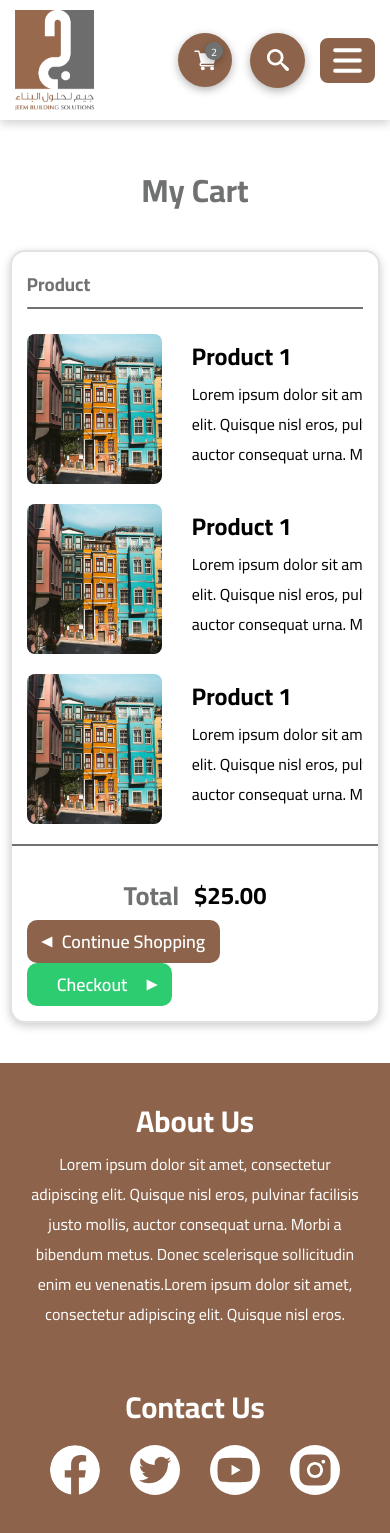
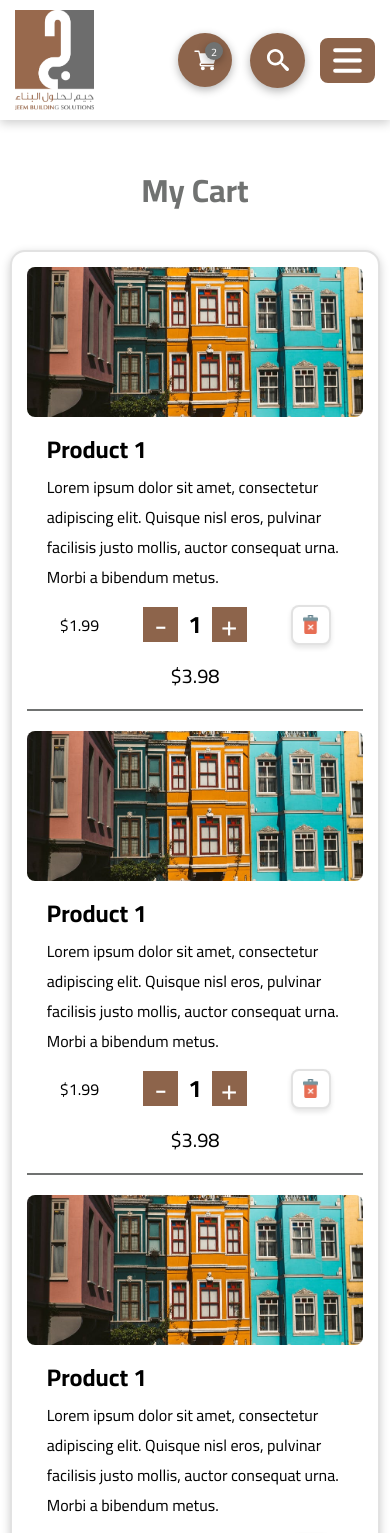
Before and after one commit to ELASHMAWYDEV/jeem, a React (Create React App) app in the folder client/: page /cart in a window 390 px wide. Shown: the top 1533 px of the page. Built offline with nearby package versions, Linux system fonts and the light colour scheme.

Commit message:
responsive: CartItem

```diff
--- a/client/src/styles/Cart.screen.scss
+++ b/client/src/styles/Cart.screen.scss
@@ -65,6 +65,7 @@
     padding-top: 15px;
     .continue-shopping,
     .checkout-btn {
+      white-space: nowrap;
       background-color: $brown;
       position: relative;
       padding: 5px 15px;
@@ -129,24 +130,21 @@
     .cart-box {
       padding: 15px;
       width: 95%;
-      overflow: hidden;
-      .cart-content {
-        overflow-x: auto;
-        width: 100%;
-        & > div {
-          min-width: 900px;
-        }
+    }
+    .cart-header {
+      display: none;
+    }
+    .cart-content {
+      .line-separator {
+        display: none;
       }
-    }
-    .line-separator {
-      width: 900px;
     }
   }
   /*********************************/
   @include media(tablet-sm) {
-  }
-  /*********************************/
-  @include media(phone-lg) {
+    .line-separator {
+      display: none;
+    }
     .cart-footer {
       flex-wrap: wrap;
       align-items: center;
@@ -172,6 +170,23 @@
     }
   }
   /*********************************/
+  @include media(phone-lg) {
+    .cart-footer {
+      gap: 20px;
+      .checkout-btn, .continue-shopping {
+        width: 100%;
+        display: flex;
+        justify-content: center;
+      }
+      .checkout-btn {
+        order: 2;
+      }
+      .continue-shopping {
+        order: 3;
+      }
+    }
+  }
+  /*********************************/
   @include media(phone-sm) {
     .cart-footer {
       .checkout-btn {
@@ -185,7 +200,6 @@
         width: 100%;
         text-align: center;
       }
-
     }
   }
 }
--- a/client/src/styles/CartItem.scss
+++ b/client/src/styles/CartItem.scss
@@ -4,11 +4,10 @@
   display: flex;
   flex-direction: row;
   margin-bottom: 20px;
-  height: 150px;
   .img-container {
     border-radius: 8px;
     overflow: hidden;
-    height: 100%;
+    height: 150px;
     width: 15%;
     img {
       width: 100%;
@@ -17,7 +16,7 @@
     }
   }
   .product-content {
-    margin-left: 30px;
+    margin-left: 20px;
     width: 40%;
   }
   .price,
@@ -36,6 +35,7 @@
       border: none;
       width: 35px;
       height: 35px;
+      min-width: 35px;
       color: $white;
       font-size: 30px;
       line-height: 10px;
@@ -62,6 +62,7 @@
     & > div {
       width: 40px;
       height: 40px;
+      min-width: 40px;
       background-color: $white;
       box-shadow: 0px 3px 5px rgba(0, 0, 0, 0.1);
       border-radius: 8px;
@@ -81,4 +82,56 @@
       width: 15px;
     }
   }
+
+  /*******************************/
+  @include media(desktop-lg) {
+  }
+  /*******************************/
+  @include media(desktop-sm) {
+  }
+  /*******************************/
+  @include media(tablet-lg) {
+    flex-wrap: wrap;
+    justify-content: flex-end;
+    gap: 10px;
+    .img-container {
+      flex: 1;
+      flex-basis: 40%;
+    }
+    .product-content {
+      flex: 2;
+      flex-basis: 50%;
+    }
+  }
+  /*******************************/
+  @include media(tablet-sm) {
+    justify-content: space-evenly;
+    border-bottom: 2px solid $gray;
+    padding-bottom: 15px;
+
+    .img-container {
+      flex-basis: 100%;
+    }
+    .product-content {
+      flex-basis: 100%;
+    }
+
+  }
+  /*******************************/
+  @include media(phone-lg) {
+    justify-content: space-around;
+    & > div {
+      order: 1
+    }
+    .subtotal {
+      order: 2;
+      flex-basis: 100%;
+      font-weight: 500;
+      font-size: 20px;
+    }
+  }
+  /*******************************/
+  @include media(phone-sm) {
+  }
+  /*******************************/
 }
```
Also changed, not shown: 1 other file (tests, documents, lock files or other folders).
